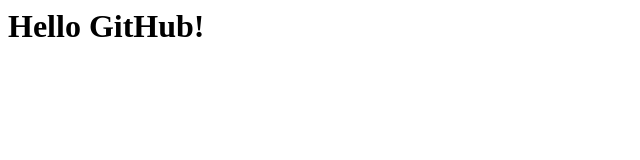
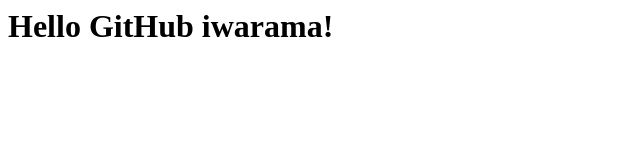
Before and after one commit to mrzinson/Zinsonbot, a plain HTML site: page index.html in a window 1280 px wide. Shown: the whole page, without its empty margins (0-640 px from the left). Drawn offline with Linux system fonts and the light colour scheme.

Commit message:
Update index.html

```diff
--- a/index.html
+++ b/index.html
@@ -1,4 +1,4 @@
 <html>
 <head><title>My First GitHub Page</title></head>
-<body><h1>Hello GitHub!</h1></body>
+<body><h1>Hello GitHub iwarama!</h1></body>
 </html>
```
